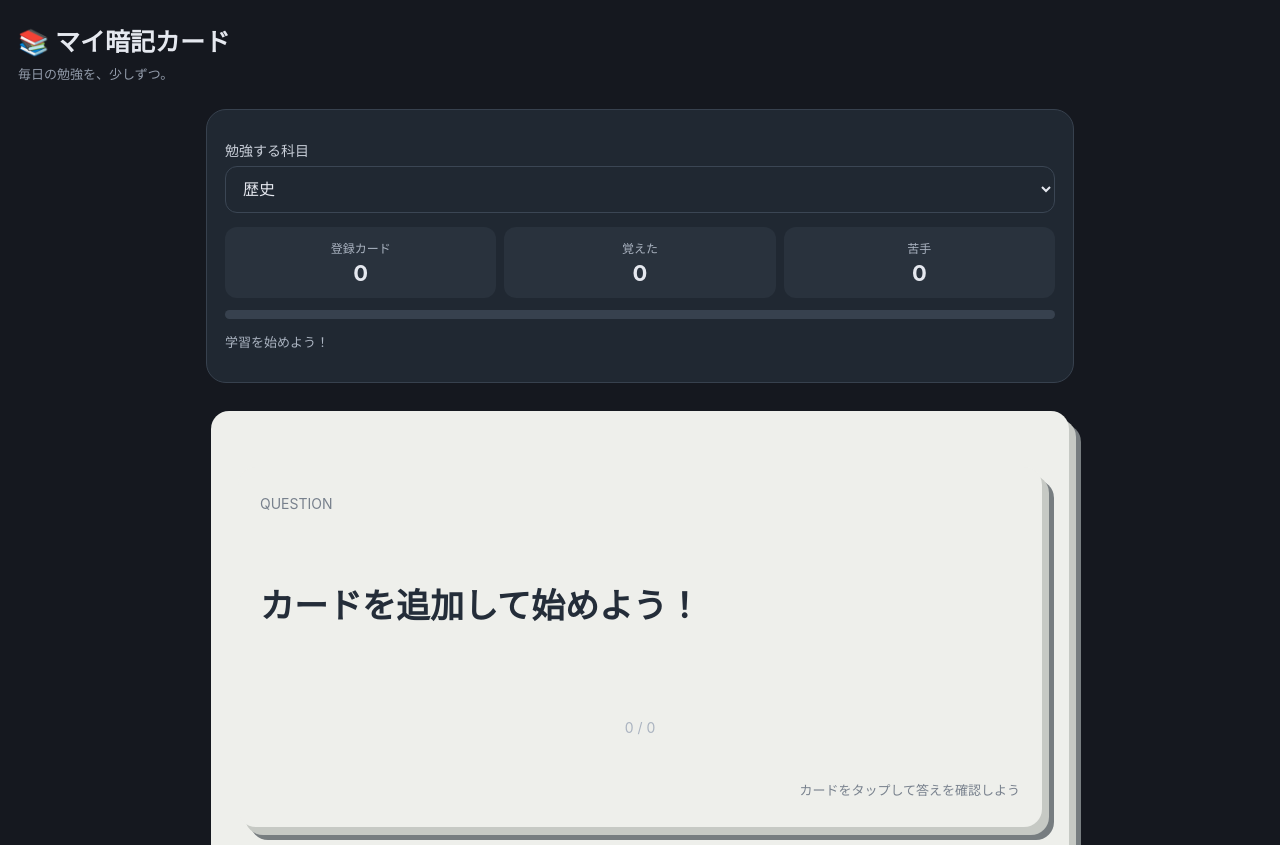
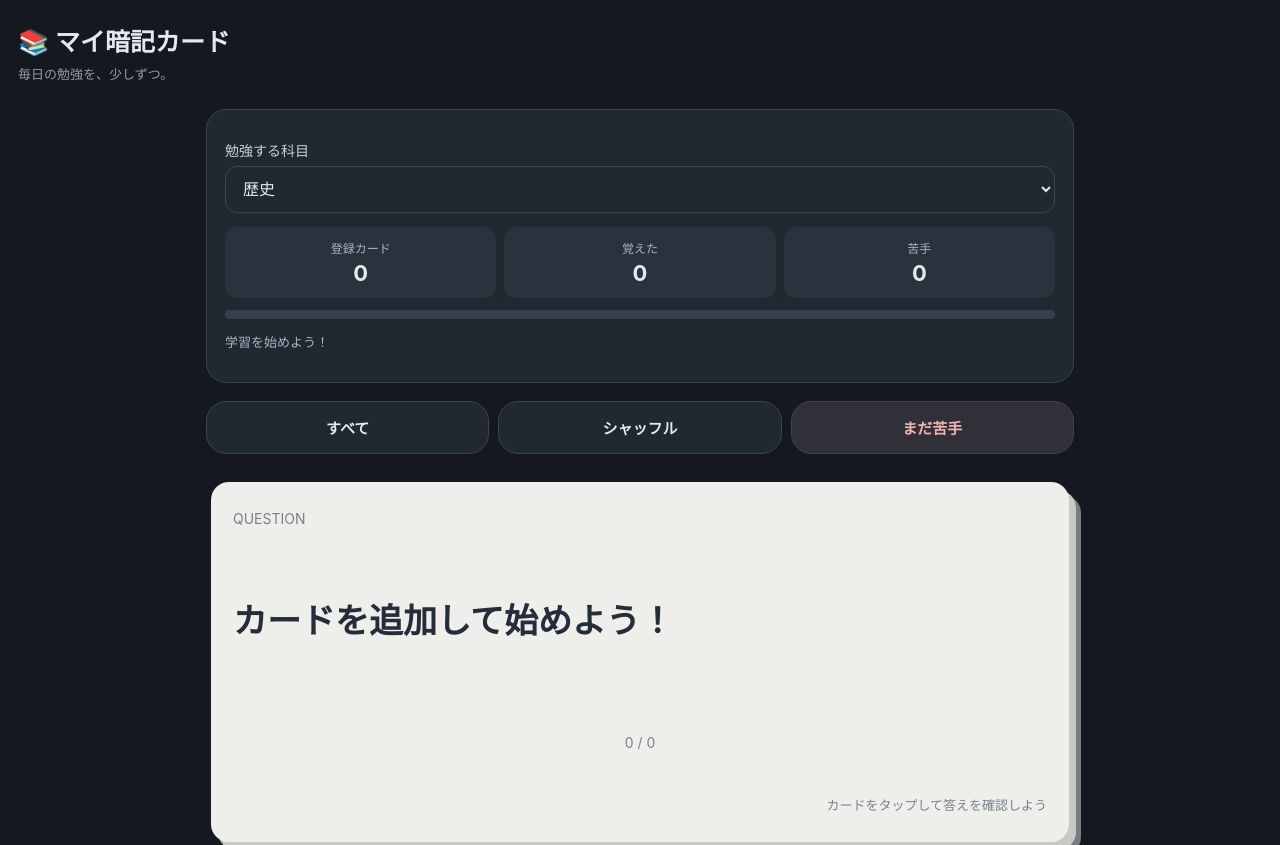
Before and after one commit to sopunnn/-, a plain HTML site: page index.html in a window 1280 px wide. Shown: the top 845 px of the page. Drawn offline with Linux system fonts and the light colour scheme.

Commit message:
Add files via upload

```diff
--- a/index.html
+++ b/index.html
@@ -1,4 +1,3 @@
-
 <!DOCTYPE html>
 <html lang="ja">
 <head>
@@ -127,7 +126,7 @@ button:active{opacity:.7}
 }
 #position{
   font-size:14px;
-  color:#aab3c0;
+  color:#78818d;
   text-align:center;
   margin-top:20px
 }
@@ -167,7 +166,6 @@ footer{text-align:center;font-size:12px;color:#858e9b;padding:16px 0 28px}
   #markKnown,#markWeak{font-size:15px}
 }
 </style>
-
 </head>
 <body>
 <header>
@@ -195,7 +193,13 @@ footer{text-align:center;font-size:12px;color:#858e9b;padding:16px 0 28px}
     <div class="progress"><div id="progressBar"></div></div>
     <p class="small" id="progressText">学習を始めよう！</p>
   </section>
-<section class="flashcard" id="flashcard" role="button" tabindex="0">
+
+  <div class="row">
+    <button class="gray" id="all">すべて</button>
+    <button class="gray" id="shuffle">シャッフル</button>
+    <button class="red" id="weakOnly">まだ苦手</button>
+  </div>
+
   <section class="flashcard" id="flashcard" role="button" tabindex="0">
     <div class="eyebrow" id="side">QUESTION</div>
     <div id="cardText">カードを追加して始めよう！</div>
@@ -203,16 +207,12 @@ footer{text-align:center;font-size:12px;color:#858e9b;padding:16px 0 28px}
     <p class="small">カードをタップして答えを確認しよう</p>
   </section>
 
-
-
-
   <div class="row" style="margin-bottom:16px">
     <button class="gray" id="prev">←</button>
     <button class="red" id="markWeak">まだ苦手</button>
     <button class="primary" id="markKnown">覚えた</button>
     <button class="gray" id="next">→</button>
   </div>
-
 
   <section class="panel">
     <details>
@@ -316,7 +316,6 @@ function render() {
   $("position").textContent = order.length
     ? (index + 1) + " / " + order.length
     : "0 / 0";
-
 }
 
 function refresh() {
@@ -346,7 +345,6 @@ $("flashcard").addEventListener("keydown", e => {
     flip();
   }
 });
-
 
 $("prev").onclick = () => {
   if (order.length) {
@@ -387,7 +385,6 @@ $("weakOnly").onclick = () => {
   showBack = false;
   refresh();
 };
-
 
 function markAndNext(status) {
   const c = current();
@@ -459,9 +456,9 @@ $("makeCards").onclick = () => {
     return;
   }
 
-  generated.forEach((card, i) => {
+  generated.forEach(card => {
     const item = document.createElement("div");
-    item.style.cssText = "padding:10px 0;border-bottom:1px solid #e5e8f0";
+    item.style.cssText = "padding:10px 0;border-bottom:1px solid #37414e";
     const q = document.createElement("p");
     q.textContent = "問題：" + card.front;
     const a = document.createElement("p");
```
